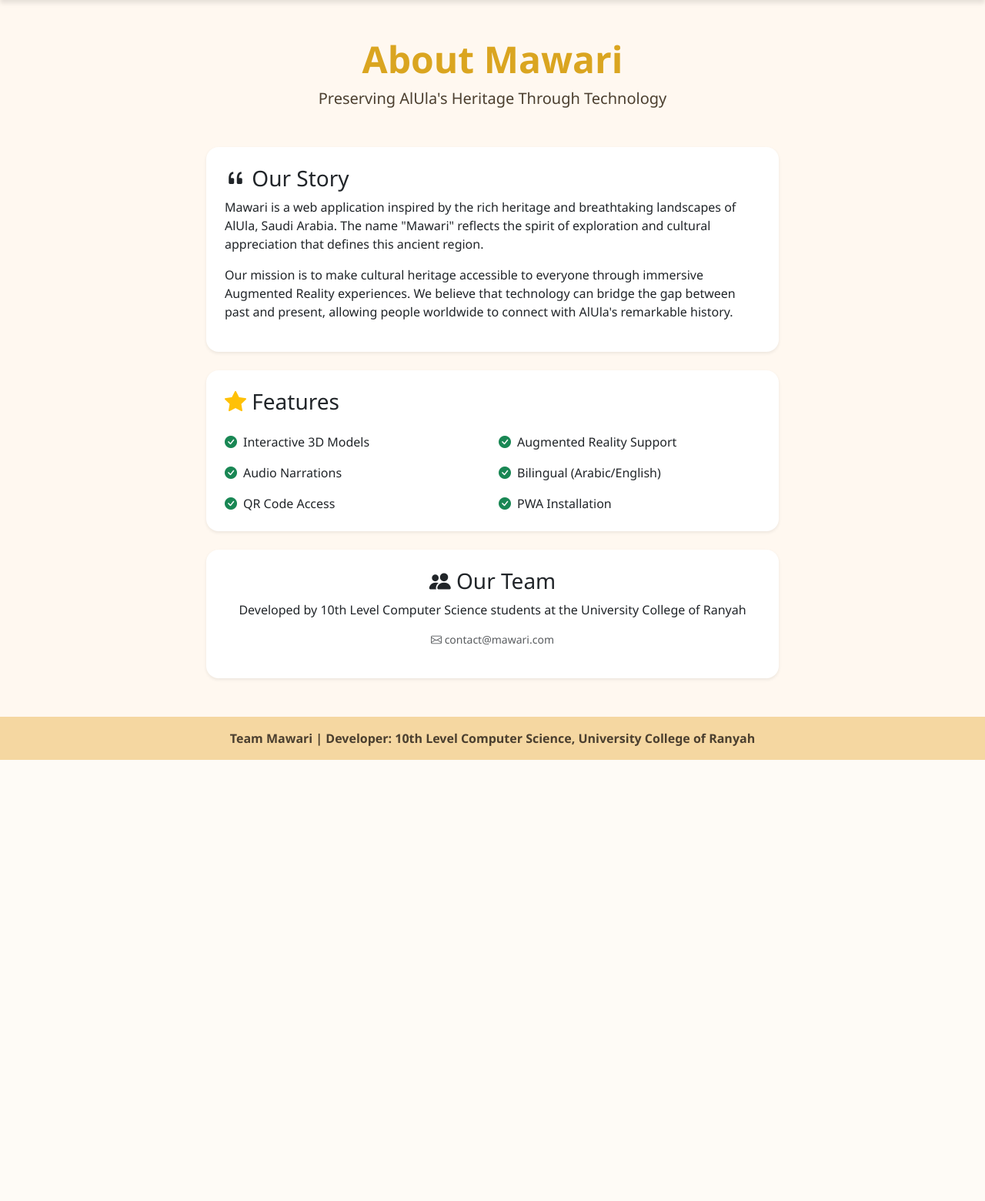
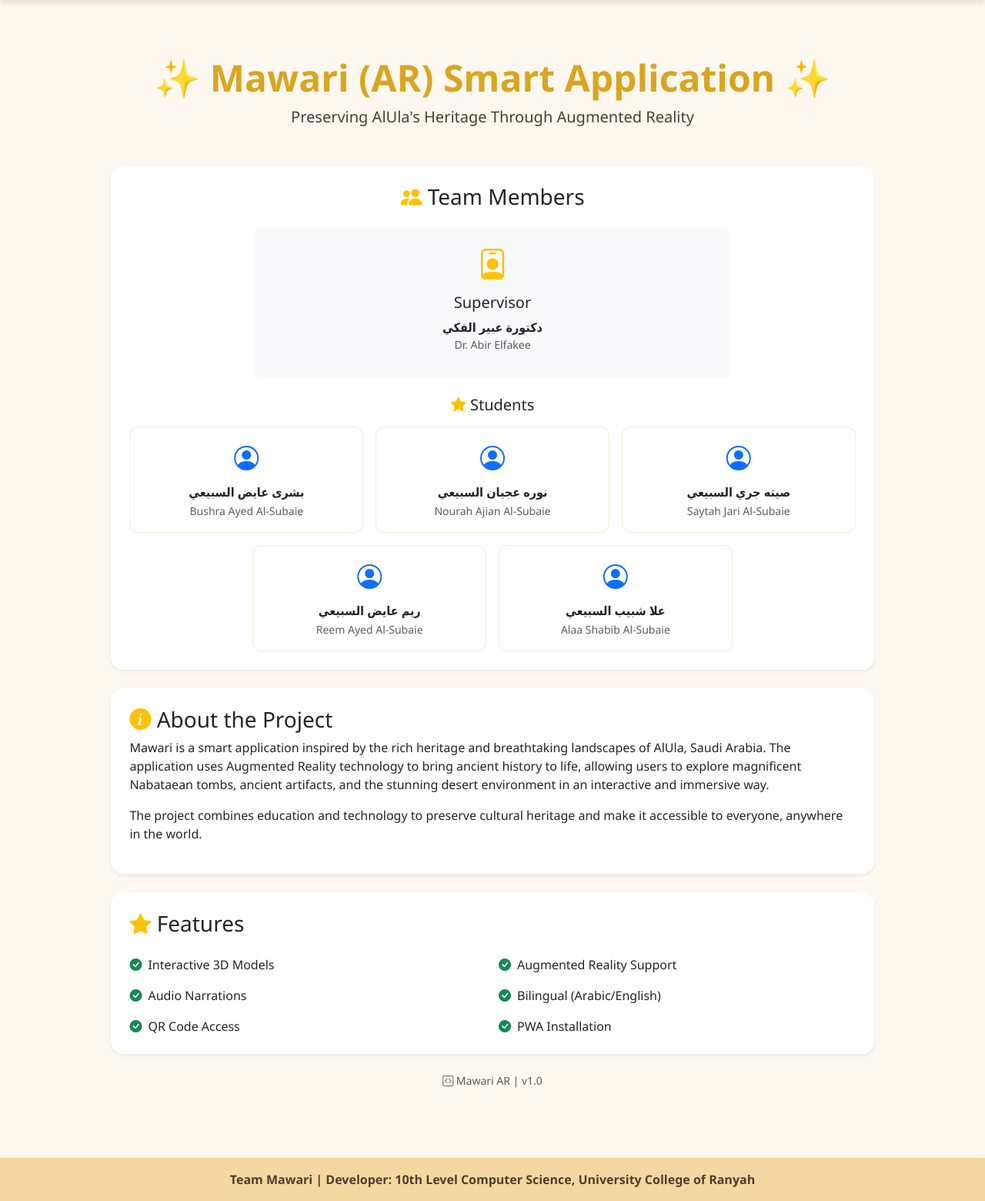
Before and after one commit to birowaad/mawari, a Flask app: page /about in a window 1280 px wide. Shown: the part 181-1741 px from the top of the page at 77% size. Before the commit the page ends 1168 px from the top, so only its background shows below. Run offline with Flask 3, Linux system fonts and the light colour scheme; some libraries are stand-ins or nearby versions.

Commit message:
Update about.html

```diff
--- a/Mawarii/app/templates/about.html
+++ b/Mawarii/app/templates/about.html
@@ -1,29 +1,89 @@
 {% extends "base.html" %}
 
 {% block content %}
-<div class="row justify-content-center">
-    <div class="col-lg-8">
+<div class="container py-4">
     <div class="text-center mb-5">
         <h1 class="display-5 fw-bold" style="color: #DAA520;">
-                {% if current_lang == 'en' %}About Mawari{% else %}حول مواري{% endif %}
+            {% if current_lang == 'en' %}✨ Mawari (AR) Smart Application ✨{% else %}✨ تطبيق مواري (AR) الذكي ✨{% endif %}
         </h1>
         <p class="lead">
-                {% if current_lang == 'en' %}Preserving AlUla's Heritage Through Technology{% else %}الحفاظ على تراث العلا من خلال التكنولوجيا{% endif %}
+            {% if current_lang == 'en' %}Preserving AlUla's Heritage Through Augmented Reality{% else %}الحفاظ على تراث العلا من خلال الواقع المعزز{% endif %}
         </p>
     </div>
 
+    <!-- Team Section -->
     <div class="card shadow-sm border-0 rounded-4 mb-4">
         <div class="card-body p-4">
-                <h3><i class="bi bi-quote"></i> {% if current_lang == 'en' %}Our Story{% else %}قصتنا{% endif %}</h3>
+            <h3 class="text-center mb-4"><i class="bi bi-people-fill text-warning"></i> {% if current_lang == 'en' %}Team Members{% else %}أعضاء الفريق{% endif %}</h3>
+
+            <!-- Supervisor -->
+            <div class="row justify-content-center mb-4">
+                <div class="col-md-8">
+                    <div class="bg-light rounded-3 p-3 text-center">
+                        <i class="bi bi-person-badge fs-1 text-warning"></i>
+                        <h5 class="mt-2">{% if current_lang == 'en' %}Supervisor{% else %}المشرفة{% endif %}</h5>
+                        <p class="fw-bold mb-0">دكتورة عبير الفكي</p>
+                        <p class="text-muted small">Dr. Abir Elfakee</p>
+                    </div>
+                </div>
+            </div>
+
+            <!-- Students -->
+            <h5 class="text-center mb-3"><i class="bi bi-star-fill text-warning"></i> {% if current_lang == 'en' %}Students{% else %}الطالبات{% endif %}</h5>
+            <div class="row g-3 justify-content-center">
+                <div class="col-md-6 col-lg-4">
+                    <div class="student-card text-center p-3">
+                        <i class="bi bi-person-circle fs-2 text-primary"></i>
+                        <p class="fw-bold mt-2 mb-0">بشرى عايض السبيعي</p>
+                        <small class="text-muted">Bushra Ayed Al-Subaie</small>
+                    </div>
+                </div>
+                <div class="col-md-6 col-lg-4">
+                    <div class="student-card text-center p-3">
+                        <i class="bi bi-person-circle fs-2 text-primary"></i>
+                        <p class="fw-bold mt-2 mb-0">نوره عجيان السبيعي</p>
+                        <small class="text-muted">Nourah Ajian Al-Subaie</small>
+                    </div>
+                </div>
+                <div class="col-md-6 col-lg-4">
+                    <div class="student-card text-center p-3">
+                        <i class="bi bi-person-circle fs-2 text-primary"></i>
+                        <p class="fw-bold mt-2 mb-0">صيته جري السبيعي</p>
+                        <small class="text-muted">Saytah Jari Al-Subaie</small>
+                    </div>
+                </div>
+                <div class="col-md-6 col-lg-4">
+                    <div class="student-card text-center p-3">
+                        <i class="bi bi-person-circle fs-2 text-primary"></i>
+                        <p class="fw-bold mt-2 mb-0">ريم عايض السبيعي</p>
+                        <small class="text-muted">Reem Ayed Al-Subaie</small>
+                    </div>
+                </div>
+                <div class="col-md-6 col-lg-4">
+                    <div class="student-card text-center p-3">
+                        <i class="bi bi-person-circle fs-2 text-primary"></i>
+                        <p class="fw-bold mt-2 mb-0">علا شبيب السبيعي</p>
+                        <small class="text-muted">Alaa Shabib Al-Subaie</small>
+                    </div>
+                </div>
+            </div>
+        </div>
+    </div>
+
+    <!-- About Project -->
+    <div class="card shadow-sm border-0 rounded-4 mb-4">
+        <div class="card-body p-4">
+            <h3><i class="bi bi-info-circle-fill text-warning"></i> {% if current_lang == 'en' %}About the Project{% else %}عن المشروع{% endif %}</h3>
             <p>
-                    {% if current_lang == 'en' %}Mawari is a web application inspired by the rich heritage and breathtaking landscapes of AlUla, Saudi Arabia. The name "Mawari" reflects the spirit of exploration and cultural appreciation that defines this ancient region.{% else %}مواري هو تطبيق ويب مستوحى من التراث الغني والمناظر الطبيعية الخلابة للعلا في المملكة العربية السعودية. يعكس اسم "مواري" روح الاستكشاف والتقدير الثقافي التي تحدد هذه المنطقة القديمة.{% endif %}
+                {% if current_lang == 'en' %}Mawari is a smart application inspired by the rich heritage and breathtaking landscapes of AlUla, Saudi Arabia. The application uses Augmented Reality technology to bring ancient history to life, allowing users to explore magnificent Nabataean tombs, ancient artifacts, and the stunning desert environment in an interactive and immersive way.{% else %}مواري هو تطبيق ذكي مستوحى من التراث الغني والمناظر الطبيعية الخلابة للعلا في المملكة العربية السعودية. يستخدم التطبيق تقنية الواقع المعزز لإحياء التاريخ القديم، مما يسمح للمستخدمين باستكشاف المقابر النبطية الرائعة والقطع الأثرية القديمة والبيئة الصحراوية المذهلة بطريقة تفاعلية وغامرة.{% endif %}
             </p>
             <p>
-                    {% if current_lang == 'en' %}Our mission is to make cultural heritage accessible to everyone through immersive Augmented Reality experiences. We believe that technology can bridge the gap between past and present, allowing people worldwide to connect with AlUla's remarkable history.{% else %}مهمتنا هي جعل التراث الثقافي في متناول الجميع من خلال تجارب الواقع المعزز الغامرة. نعتقد أن التكنولوجيا يمكن أن تسد الفجوة بين الماضي والحاضر، مما يسمح للناس في جميع أنحاء العالم بالتواصل مع تاريخ العلا الرائع.{% endif %}
+                {% if current_lang == 'en' %}The project combines education and technology to preserve cultural heritage and make it accessible to everyone, anywhere in the world.{% else %}يجمع المشروع بين التعليم والتكنولوجيا للحفاظ على التراث الثقافي وجعله في متناول الجميع في أي مكان حول العالم.{% endif %}
             </p>
         </div>
     </div>
 
+    <!-- Features -->
     <div class="card shadow-sm border-0 rounded-4 mb-4">
         <div class="card-body p-4">
             <h3><i class="bi bi-star-fill text-warning"></i> {% if current_lang == 'en' %}Features{% else %}الميزات{% endif %}</h3>
@@ -68,17 +128,27 @@
         </div>
     </div>
 
-        <div class="card shadow-sm border-0 rounded-4">
-            <div class="card-body p-4 text-center">
-                <h3><i class="bi bi-people-fill"></i> {% if current_lang == 'en' %}Our Team{% else %}فريقنا{% endif %}</h3>
-                <p>
-                    {% if current_lang == 'en' %}Developed by 10th Level Computer Science students at the University College of Ranyah{% else %}تم التطوير بواسطة طالبات المستوى العاشر علوم حاسوب في الكلية الجامعية برنية{% endif %}
-                </p>
+    <!-- Version -->
+    <div class="text-center">
         <p class="text-muted small">
-                    <i class="bi bi-envelope"></i> contact@mawari.com
+            <i class="bi bi-code-square"></i> Mawari AR | v1.0
         </p>
     </div>
 </div>
-    </div>
-</div>
+
+<style>
+    .student-card {
+        background: white;
+        border-radius: 12px;
+        transition: transform 0.2s ease, box-shadow 0.2s ease;
+        border: 1px solid rgba(218,165,32,0.2);
+    }
+    .student-card:hover {
+        transform: translateY(-3px);
+        box-shadow: 0 8px 20px rgba(0,0,0,0.1);
+    }
+    [data-theme="dark"] .student-card {
+        background: #1e2a2e;
+    }
+</style>
 {% endblock %}
```
Lines whose indentation alone changed are shown as unchanged.
